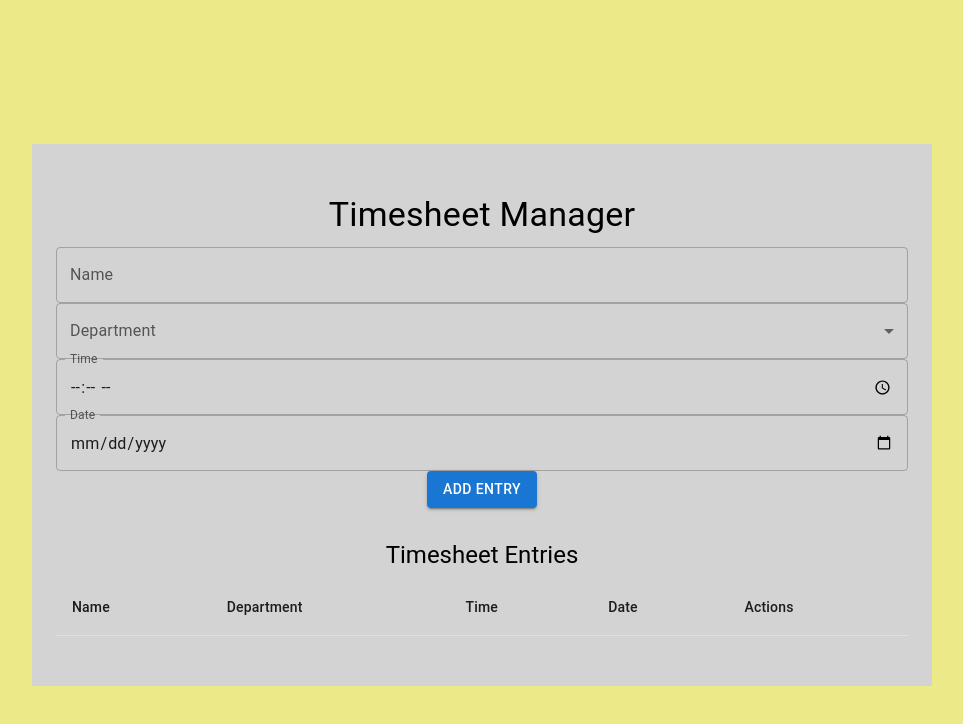
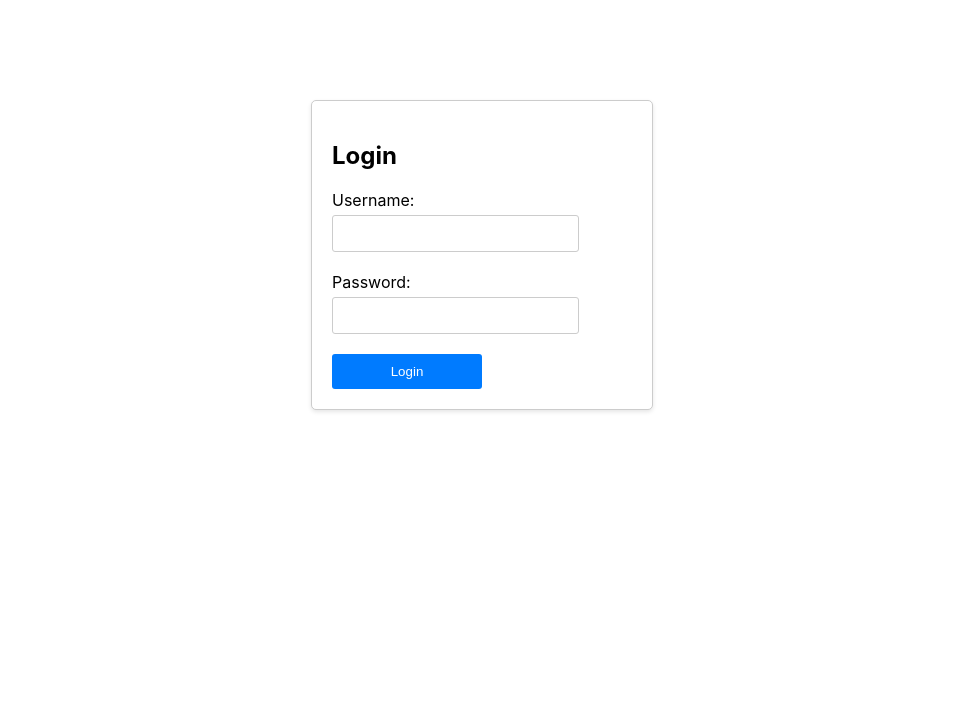
Before and after one commit to pidooort/timesheet, a React (Create React App) app: page / in a window 1280 px wide. Shown: the top 724 px of the page, without its empty margins (158-1121 px from the left). Built offline with nearby package versions, Linux system fonts and the light colour scheme.

Commit message:
homepage and loginpage added

```diff
--- a/src/App.js
+++ b/src/App.js
@@ -1,14 +1,22 @@
 import './App.css';
+import React from 'react';
+import { BrowserRouter as Router, Routes, Route } from 'react-router-dom';
+import HomePage from './pages/HomePage';
+import LoginPage from './pages/LoginPage';
 import TimesheetManager from './components/TimesheetManager';
 
 function App() {
   return (
-    <div className="App">
-      <header className="App-header">
-        <TimesheetManager />
-
-      </header>
-    </div>
+    <Router>
+      <div>
+        <Routes>
+          <Route path="/" element={<LoginPage />} />
+          <Route path="/home" element={<HomePage />} />
+          <Route path="/timesheet" element={<TimesheetManager />} />
+          {/* Add more routes as needed */}
+        </Routes>
+      </div>
+    </Router>
   );
 }
 
--- /dev/null
+++ b/src/pages/HomePage.jsx
@@ -0,0 +1,21 @@
+import '../style/Homepage.css';
+import React from 'react';
+import { Link } from 'react-router-dom';
+import { Button, Container } from '@mui/material';
+
+
+function HomePage() {
+  return (
+    <div>
+        <Container>
+      <h2>Welcome to the Timesheet Manager</h2>
+      {/* Other content */}
+      <Link to="/timesheet">
+        <Button variant="outlined" color="primary" size="large">Go to Timesheet Manager</Button>
+      </Link>
+      </Container>
+    </div>
+  );
+}
+
+export default HomePage;
--- /dev/null
+++ b/src/pages/LoginPage.jsx
@@ -0,0 +1,44 @@
+
+import '../style/LoginPage.css';
+// LoginPage.jsx
+import React, { useState } from 'react';
+import { useNavigate } from 'react-router-dom'; // Import useNavigate
+
+
+function LoginPage() {
+  const [username, setUsername] = useState('');
+  const [password, setPassword] = useState('');
+  const [error, setError] = useState('');
+  const navigate = useNavigate(); // Use useNavigate instead of useHistory
+
+  const handleSubmit = (e) => {
+    e.preventDefault();
+    // Your authentication logic here
+    if (username === 'admin' && password === 'password') {
+      // Redirect to the homepage upon successful login
+      navigate('/home');
+    } else {
+      setError('Invalid username or password');
+    }
+  };
+
+  return (
+    <div className="login-container">
+      <h2>Login</h2>
+      {error && <p className="error">{error}</p>}
+      <form onSubmit={handleSubmit}>
+        <div className="form-group">
+          <label>Username:</label>
+          <input type="text" value={username} onChange={(e) => setUsername(e.target.value)} />
+        </div>
+        <div className="form-group">
+          <label>Password:</label>
+          <input type="password" value={password} onChange={(e) => setPassword(e.target.value)} />
+        </div>
+        <button type="submit">Login</button>
+      </form>
+    </div>
+  );
+}
+
+export default LoginPage;
--- /dev/null
+++ b/src/style/Homepage.css
@@ -0,0 +1,7 @@
+.container {
+    max-width: '600px';
+    margin: '0 auto';
+    text-align: 'center';
+    padding: '20px';
+    text-align: center;
+}
--- /dev/null
+++ b/src/style/LoginPage.css
@@ -0,0 +1,52 @@
+/* LoginPage.css */
+.login-container {
+    max-width: 300px;
+    margin: 100px auto;
+    padding: 20px;
+    border: 1px solid #ccc;
+    border-radius: 5px;
+    background-color: #fff;
+    box-shadow: 0 2px 4px rgba(0, 0, 0, 0.1);
+    display: block;
+
+  }
+
+  h2 {
+    margin-bottom: 20px;
+  }
+
+  .form-group {
+    margin-bottom: 20px;
+  }
+
+  label {
+    display: block;
+    margin-bottom: 5px;
+  }
+
+  input[type="text"],
+  input[type="password"] {
+    width: 75%;
+    padding: 10px;
+    border: 1px solid #ccc;
+    border-radius: 3px;
+  }
+
+  button {
+    width: 50%;
+    padding: 10px;
+    background-color: #007bff;
+    color: #fff;
+    border: none;
+    border-radius: 3px;
+    cursor: pointer;
+  }
+
+  button:hover {
+    background-color: #0056b3;
+  }
+
+  .error {
+    color: red;
+    margin-top: 10px;
+  }
```
Also changed, not shown: src/routes/Routers.jsx (added, +14 -0 lines).
